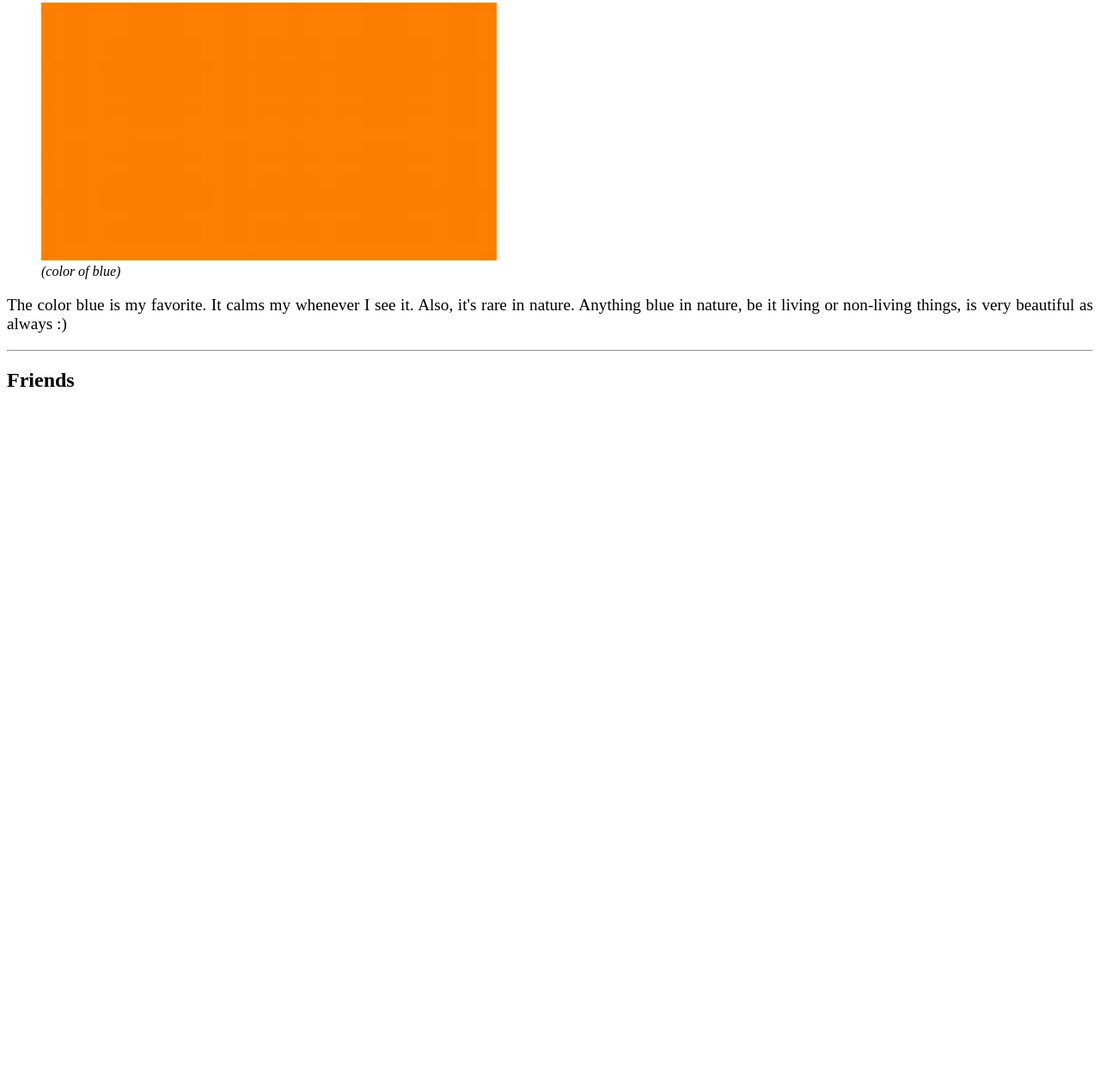
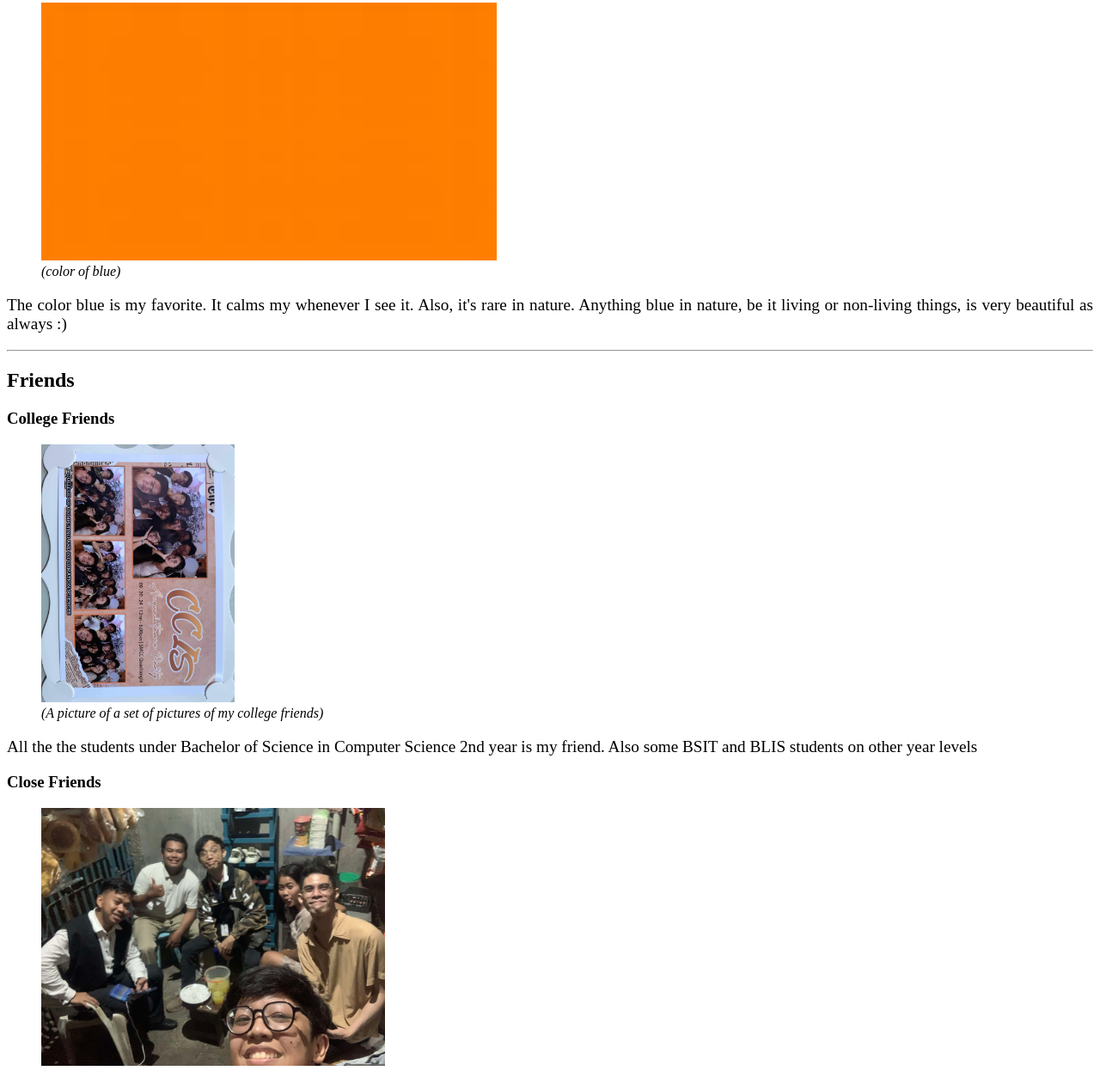
Before and after one commit to FuranzuDesu/AboutMe, a plain HTML site: page index.html in a window 1280 px wide. Shown: the part 4487-5747 px from the top of the page at 86% size. Before the commit the page ends 4963 px from the top, so only its background shows below. Drawn offline with Linux system fonts and the light colour scheme.

Commit message:
friends progress

```diff
--- a/index.html
+++ b/index.html
@@ -116,7 +116,21 @@
         <hr>
         <article id="friends">
             <h1>Friends</h1>
-            <section></section>
+            <section id="college_friends">
+                <h1>College Friends</h1>
+                <figure>
+                    <img src="images/college.jpg" height="300px">
+                    <figcaption style="font-style: italic;">(A picture of a set of pictures of my college friends)</figcaption>
+                </figure>
+                <p style="font-size: larger;">All the the students under Bachelor of Science in Computer Science 2nd year is my friend. Also some BSIT and BLIS students on other year levels</p>
+            </section>
+            <section id="close_friends">
+                <h1>Close Friends</h1>
+                <figure>
+                    <img src="images/close.jpg" height="300px">
+                    <figcaption style="font-style: italic;"></figcaption>
+                </figure>
+            </section>
         </article>
     </main>
 
```
Also changed, not shown: images/close.jpg (added), images/college.jpg (added).
